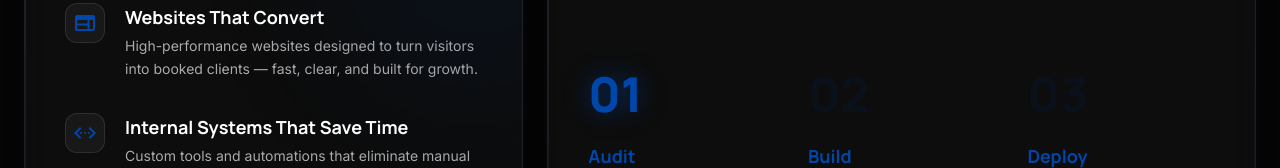
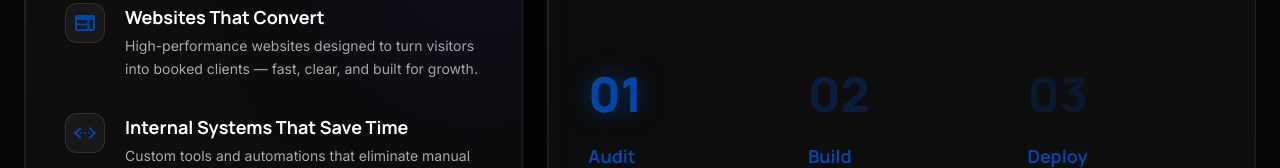
Before and after one commit to Idan-Garay/portfolio, an Astro site: page / in a window 1280 px wide. Shown: the part 757-925 px from the top of the page. Built offline with nearby package versions, Linux system fonts and the light colour scheme; Astro itself is replaced by a stand-in of ours.

Commit message:
Tweak Technical Workflow UI

```diff
--- a/src/components/TechnicalWorkflow.tsx
+++ b/src/components/TechnicalWorkflow.tsx
@@ -78,7 +78,7 @@ export default function TechnicalWorkflow() {
                   ? "text-primary drop-shadow-[0_0_12px_rgba(0,71,171,0.6)]"
                   : isIdle
                     ? "text-primary/40 animate-pulse"
-                    : "text-primary/10"
+                    : i == 1? "text-primary/30" : "text-primary/20"
               }`}
             >
               {item.step}
```
